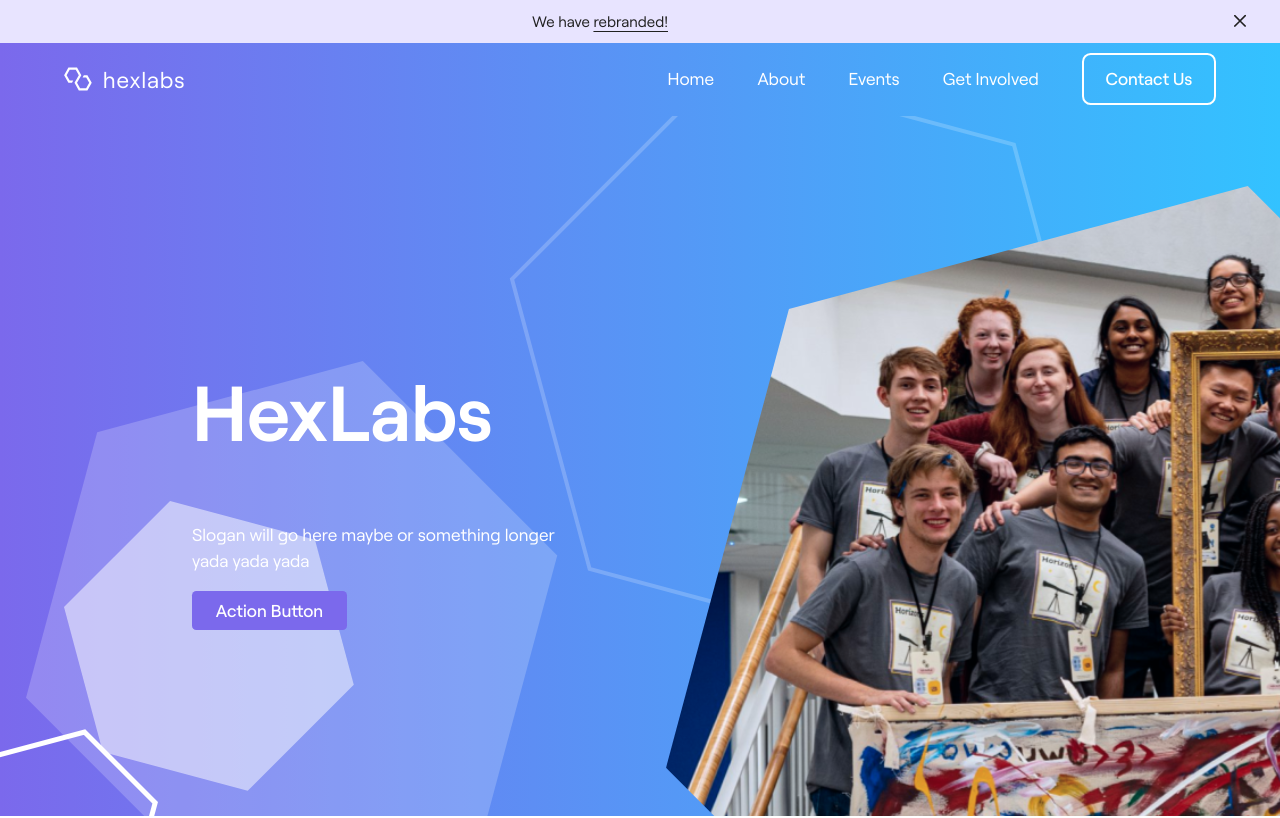
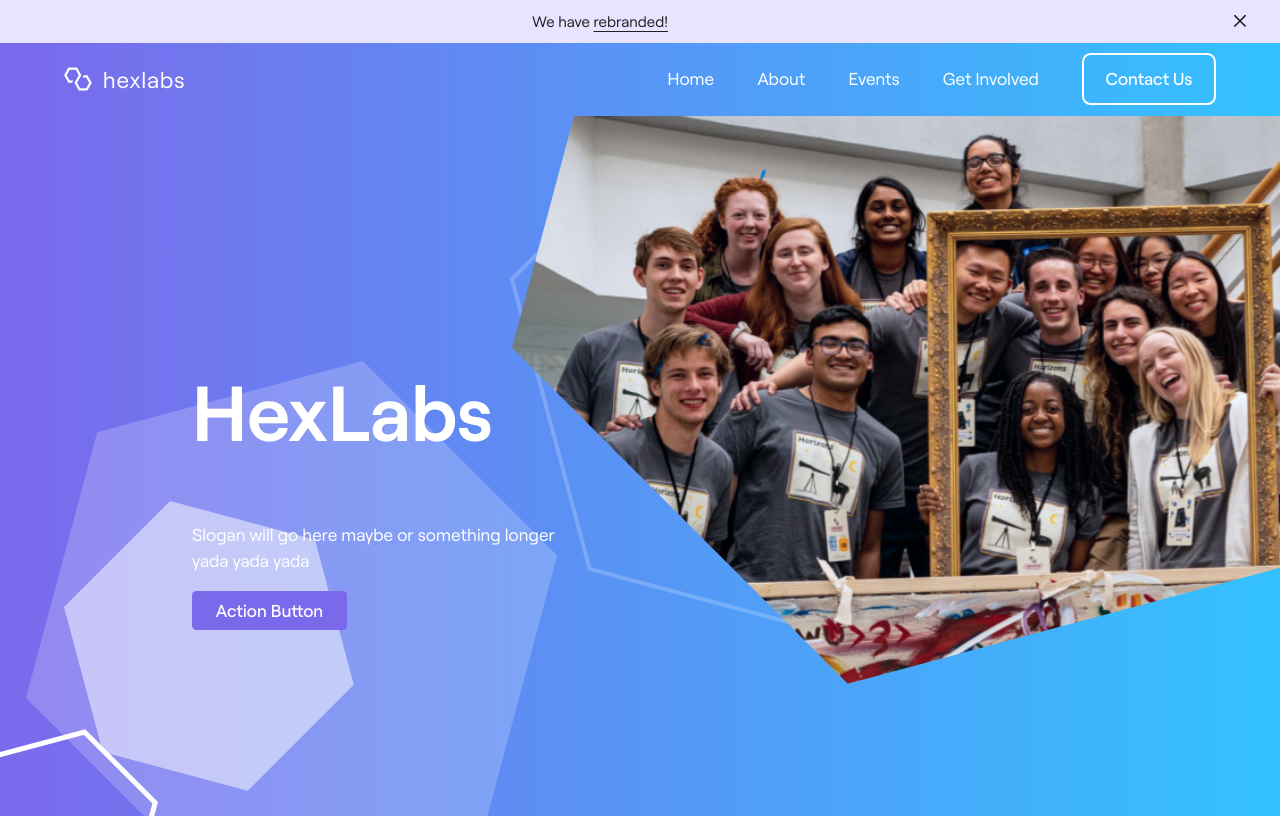
Before and after one commit to HackGT/hexlabs-website, a Next.js app: page / in a window 1280 px wide. Shown: the top 818 px of the page. Built offline with nearby package versions, Linux system fonts and the light colour scheme.

Commit message:
add image translation prop

```diff
--- a/components/hex.tsx
+++ b/components/hex.tsx
@@ -72,6 +72,8 @@ function boundingBox(coords) {
 export default function Hex({
   x,
   y,
+  imageDx,
+  imageDy,
   size,
   rotation,
   image,
@@ -125,7 +127,7 @@ export default function Hex({
         }}
       >
         {image === "none" ? (
-          <g></g>
+          (null)
         ) : (
           <defs>
             <pattern
@@ -135,6 +137,7 @@ export default function Hex({
               width="100%"
               height="100%"
               patternUnits="userSpaceOnUse"
+              patternTransform={`translate(${imageDx} ${imageDy})`}
             >
               <image
                 href={image}
@@ -142,7 +145,7 @@ export default function Hex({
                 y="0"
                 width="100%"
                 height="100%"
-                preserveAspectRatio="xMinYMin slice"
+                preserveAspectRatio="xMidYMid slice"
               />
             </pattern>
           </defs>
@@ -165,6 +168,8 @@ Hex.defaultProps = {
   size: 200,
   rotation: 0,
   image: "none",
+  imageDx: 0,
+  imageDy: 0,
   color: "var(--color-purple)",
   borderColor: "transparent",
   borderSize: 0,
--- a/pages/index.tsx
+++ b/pages/index.tsx
@@ -35,7 +35,14 @@ export default function Home(props: Props) {
             rotation={-45}
           />
 
-          <Hex x="52%" y="10%" size={475} image="/splash.png" rotation={45} />
+          <Hex
+            x="40%"
+            y="-50%"
+            size={475}
+            image="/splash.png"
+            imageDy={300}
+            rotation={45}
+          />
 
           {/* bottom left */}
           <Hex
```
